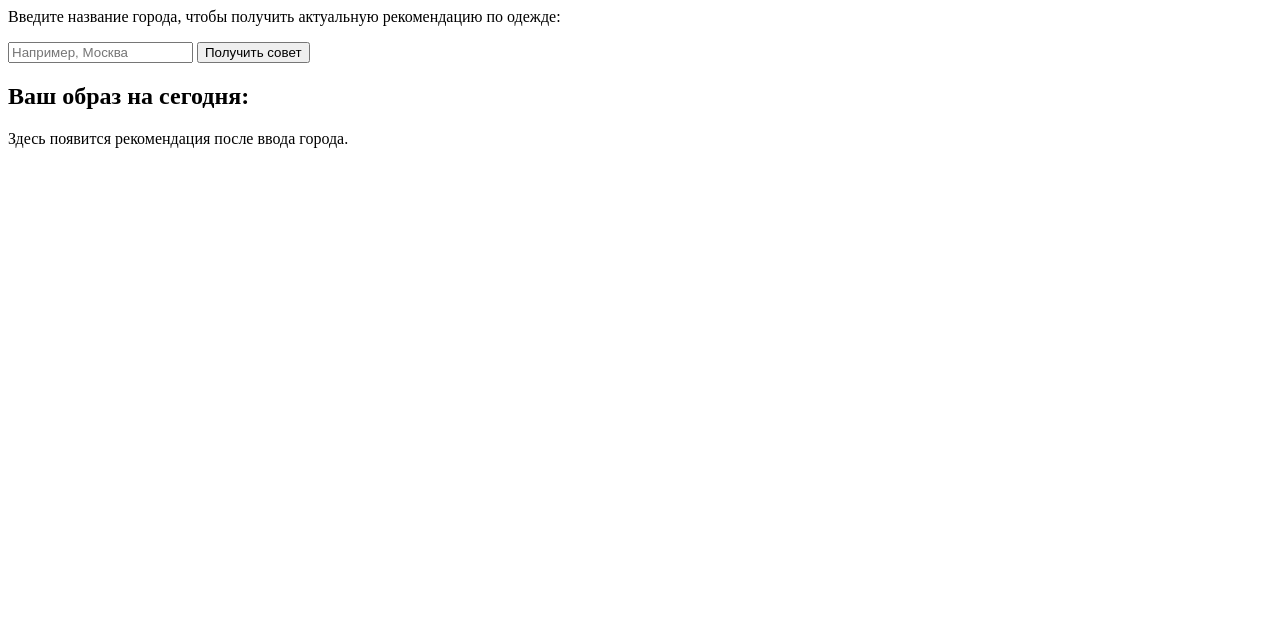
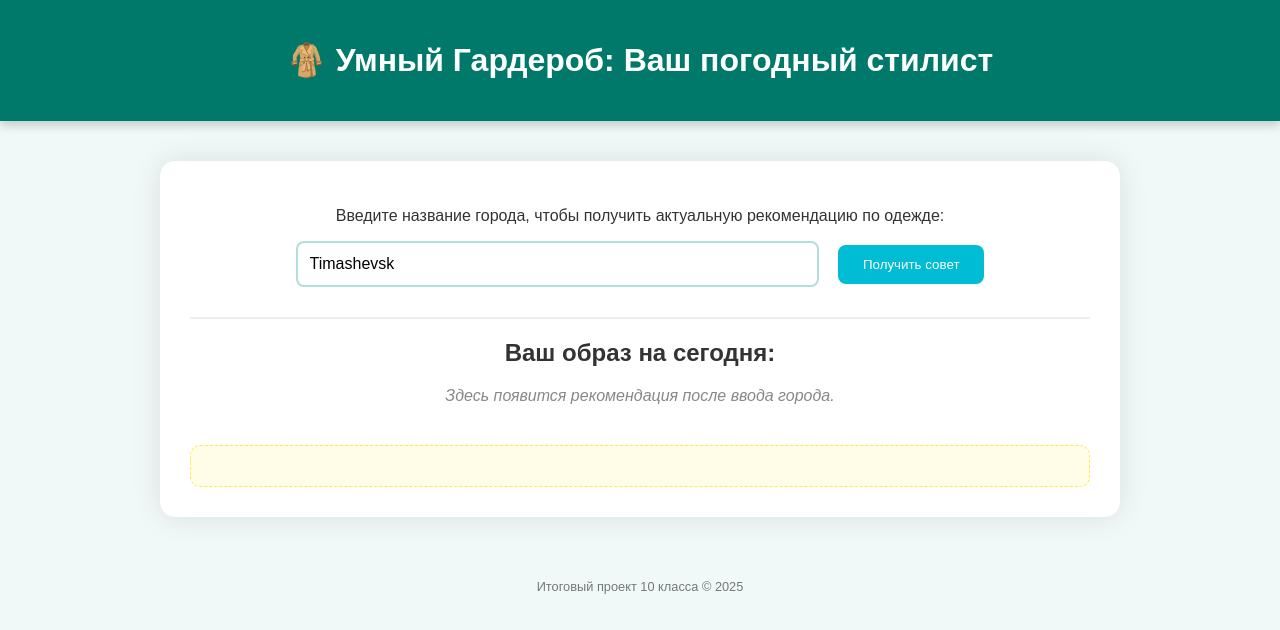
Before and after one commit to superpranik04-a11y/smart-wardrobe-project, a plain HTML site: page index.html in a window 1280 px wide. Drawn offline with Linux system fonts and the light colour scheme.

Commit message:
Update index.html

```diff
--- a/index.html
+++ b/index.html
@@ -1,4 +1,18 @@
-<main>
+<!DOCTYPE html>
+<html lang="ru">
+<head>
+    <meta charset="UTF-8">
+    <meta name="viewport" content="width=device-width, initial-scale=1.0">
+    <title>Умный Гардероб: Проект 10 класс</title>
+    <link rel="stylesheet" href="style.css">
+</head>
+<body>
+
+    <header>
+        <h1>🧥 Умный Гардероб: Ваш погодный стилист</h1>
+    </header>
+
+    <main>
         <section class="input-section">
             <p>Введите название города, чтобы получить актуальную рекомендацию по одежде:</p>
             <input type="text" id="city-input" placeholder="Например, Москва">
@@ -18,3 +32,12 @@
             <div id="error-message" style="display: none; color: red;"></div>
         </section>
     </main>
+
+    <footer>
+        <p>Итоговый проект 10 класса &copy; 2025</p>
+    </footer>
+
+    <script src="script.js"></script>
+
+</body>
+</html>
```
